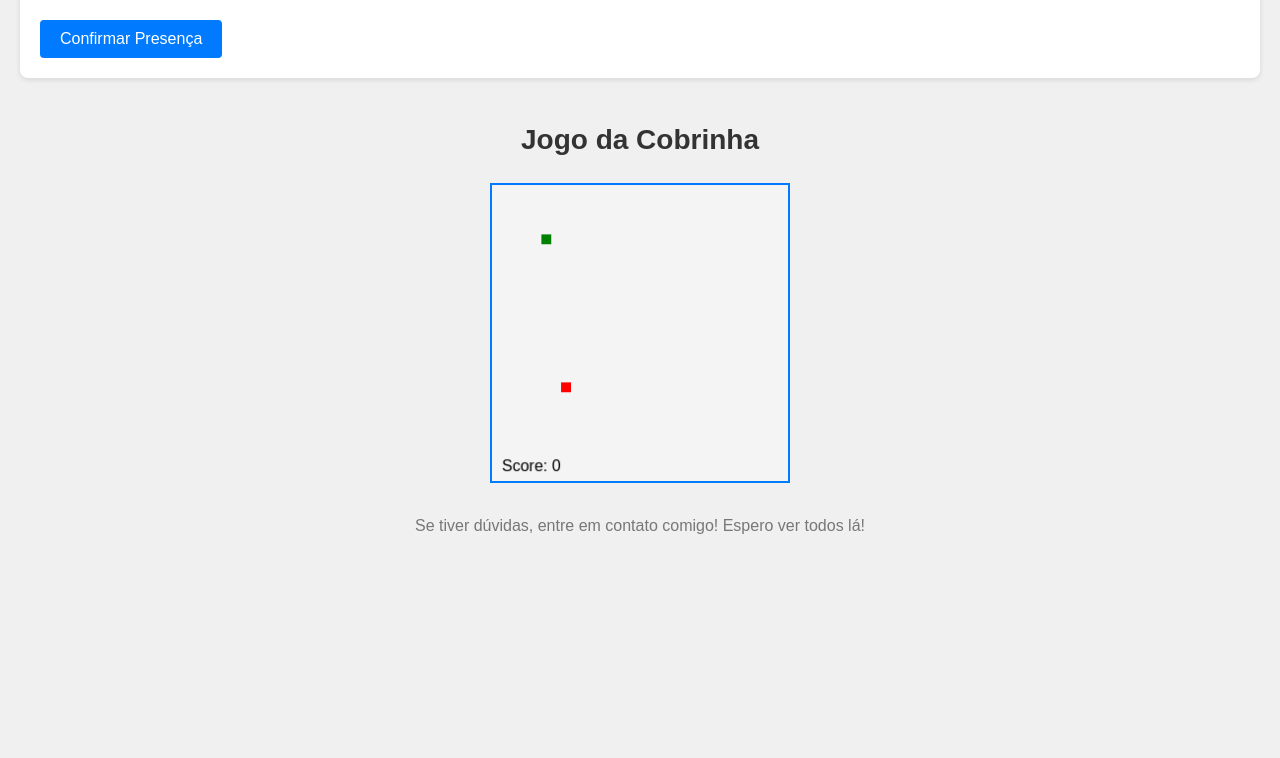
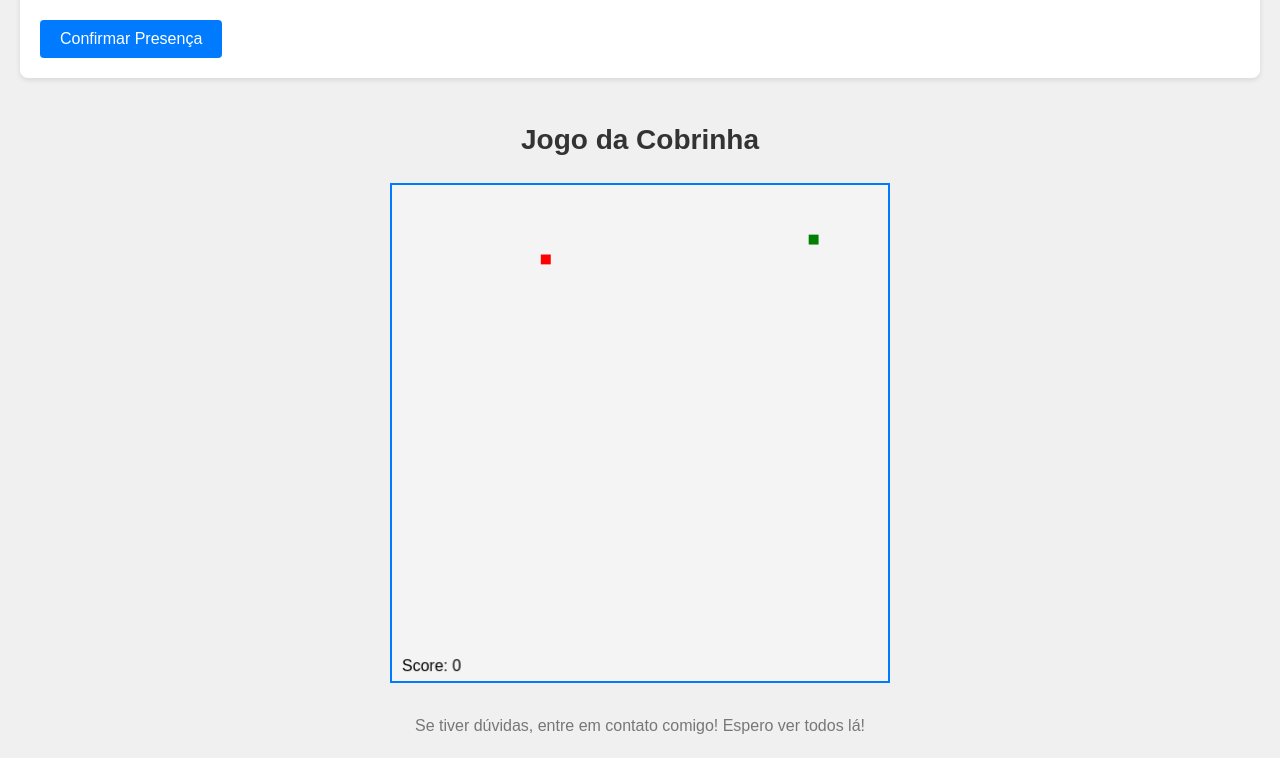
Before and after one commit to PetrusMagnus/convite-aniversario, a plain HTML site: page index.html in a window 1280 px wide. Shown: the part 831-1589 px from the top of the page. Before the commit the page ends 1389 px from the top, so only its background shows below. Drawn offline with Linux system fonts and the light colour scheme.

Commit message:
Update index.html

```diff
--- a/index.html
+++ b/index.html
@@ -12,8 +12,8 @@
             margin: 20px auto;
             background-color: #f4f4f4;
             display: block;
-            width: 300px;
-            height: 300px;
+            width: 500px;
+            height: 500px;
         }
     </style>
 </head>
@@ -74,12 +74,14 @@
         let food = generateFood();
         let score = 0;
 
-        canvas.width = 300;
-        canvas.height = 300;
+        // Aumentando o tamanho do canvas
+        canvas.width = 500;
+        canvas.height = 500;
 
+        // Função principal de loop do jogo
         function gameLoop() {
             requestAnimationFrame(gameLoop);
-            if (++count < 4) return;
+            if (++count < 8) return; // Diminuindo a velocidade aumentando o valor de count
             count = 0;
 
             ctx.clearRect(0, 0, canvas.width, canvas.height);
@@ -90,6 +92,7 @@
             drawScore();
         }
 
+        // Movimento da cobrinha
         function moveSnake() {
             const head = {...snake[0]};
             if (direction === 'LEFT') head.x -= grid;
@@ -106,6 +109,7 @@
             }
         }
 
+        // Checando colisões
         function checkCollisions() {
             const head = snake[0];
             if (head.x < 0 || head.x >= canvas.width || head.y < 0 || head.y >= canvas.height) {
@@ -118,6 +122,7 @@
             }
         }
 
+        // Reiniciar o jogo
         function resetGame() {
             snake = [{x: 50, y: 50}];
             direction = 'RIGHT';
@@ -125,12 +130,14 @@
             food = generateFood();
         }
 
+        // Gerar a comida
         function generateFood() {
             const x = Math.floor(Math.random() * (canvas.width / grid)) * grid;
             const y = Math.floor(Math.random() * (canvas.height / grid)) * grid;
             return {x, y};
         }
 
+        // Desenhar a cobrinha
         function drawSnake() {
             snake.forEach((segment, index) => {
                 ctx.fillStyle = index === 0 ? 'green' : 'lightgreen';
@@ -138,17 +145,20 @@
             });
         }
 
+        // Desenhar a comida
         function drawFood() {
             ctx.fillStyle = 'red';
             ctx.fillRect(food.x, food.y, grid, grid);
         }
 
+        // Desenhar a pontuação
         function drawScore() {
             ctx.fillStyle = 'black';
             ctx.font = '16px Arial';
             ctx.fillText('Score: ' + score, 10, canvas.height - 10);
         }
 
+        // Controlar a direção
         function changeDirection(event) {
             if (event.keyCode === 37 && direction !== 'RIGHT') direction = 'LEFT';
             if (event.keyCode === 38 && direction !== 'DOWN') direction = 'UP';
```
